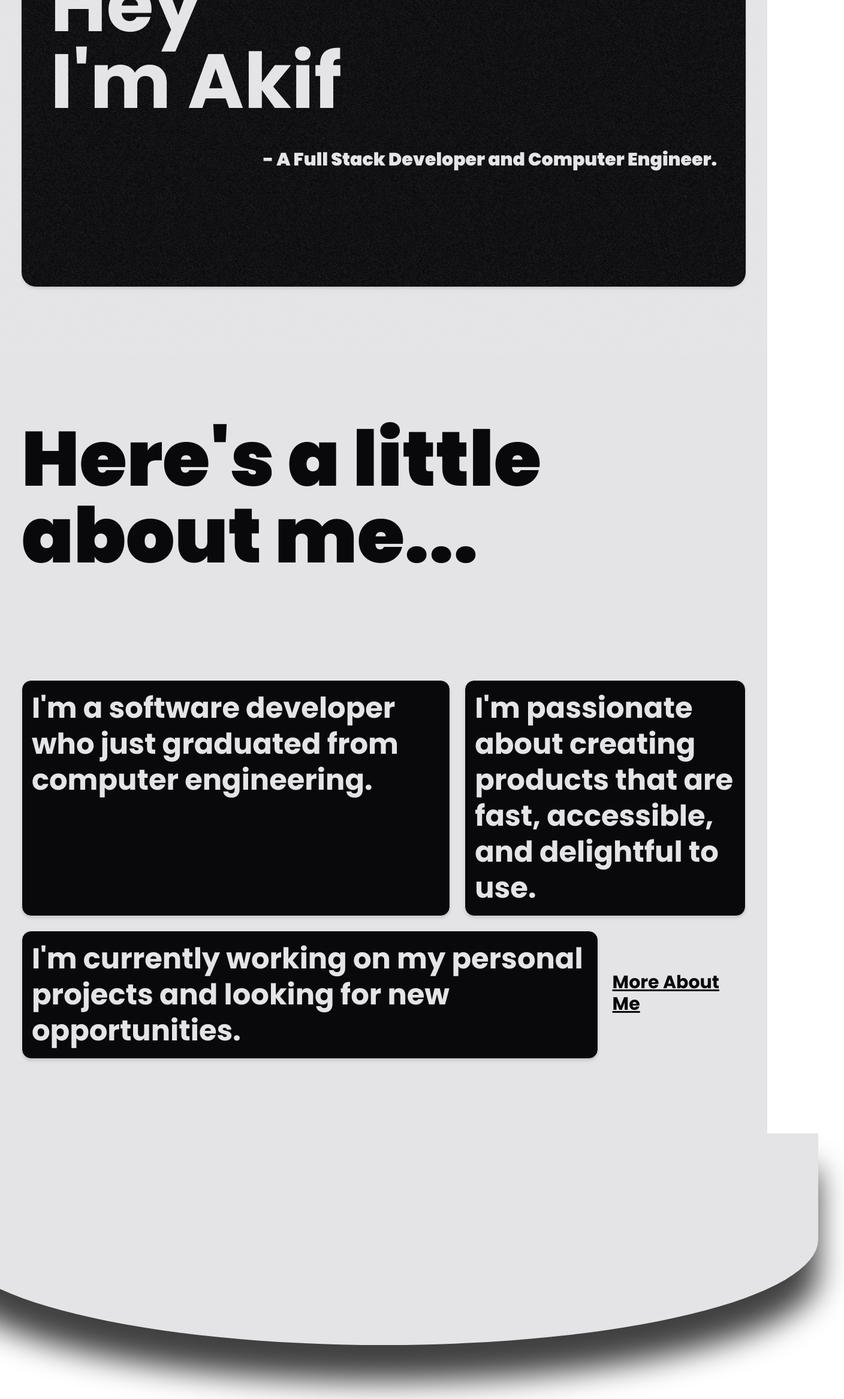
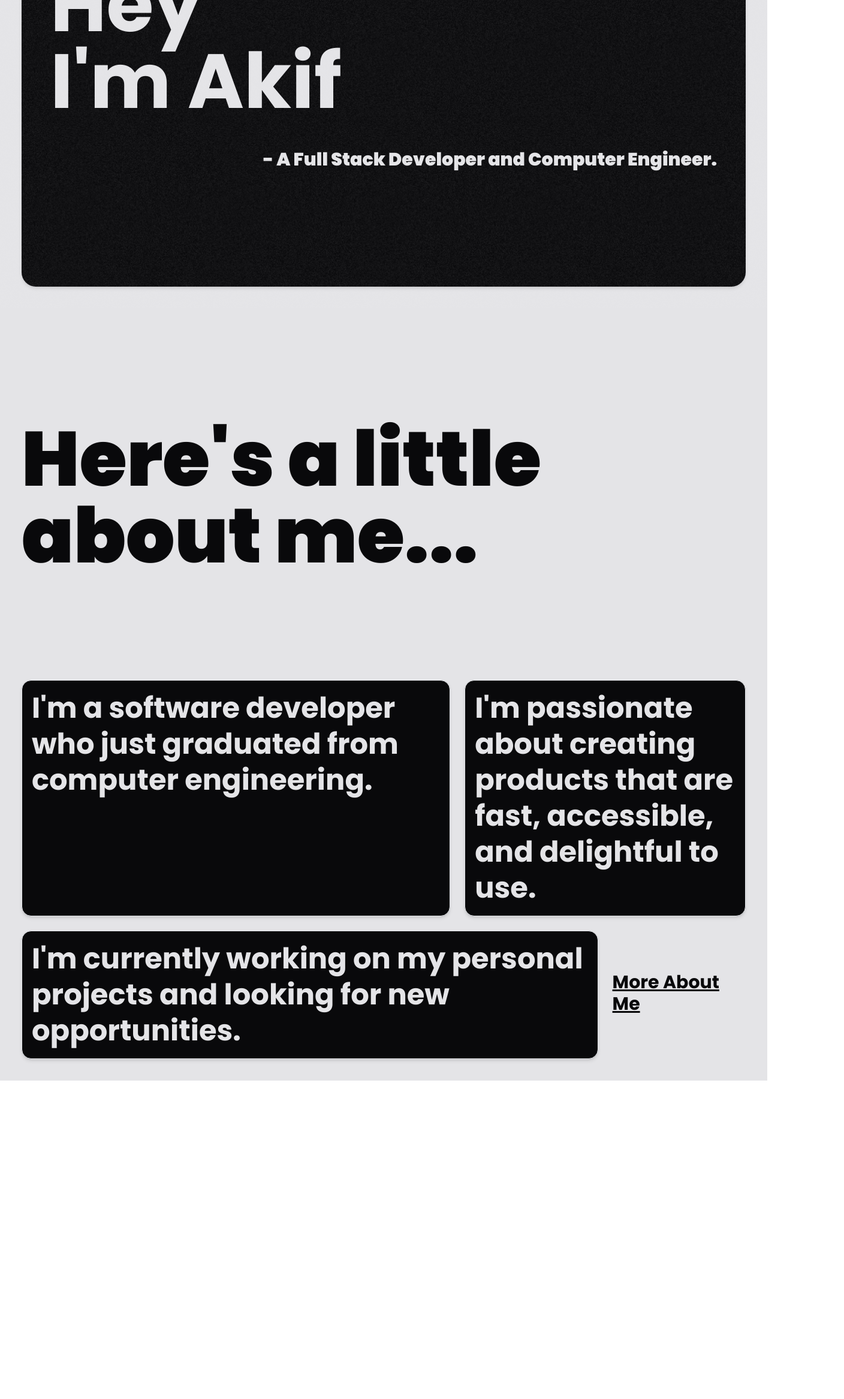
Before and after one commit to akifzdemir/akifozdemir.net, a Next.js app: page / in a window 1280 px wide. Shown: the part 286-2619 px from the top of the page at 60% size, 1408 px wide, since content can reach past the window. After the commit the page ends 2472 px from the top, so only its background shows below. Built offline with nearby package versions, Linux system fonts and the light colour scheme.

Commit message:
noise fix

```diff
--- a/src/components/home/about.tsx
+++ b/src/components/home/about.tsx
@@ -14,7 +14,7 @@ export default function About() {
     <div
       ref={container}
       className="bg-zinc-200 font-light
-      gap-6 flex flex-col mb-96  text-zinc-950  min-h-screen p-9"
+      gap-6 flex flex-col mb-96 text-zinc-950  min-h-screen p-9"
     >
       <h1
         className="col-span-5 h-[70vh] flex items-center
@@ -38,19 +38,13 @@ export default function About() {
         </div>
         <div className="col-span-1 self-center">
           <button
-            className=" text-zinc-950 underline
+            className="text-zinc-950 underline
             text-start text-3xl"
           >
             More About Me
           </button>
         </div>
       </div>
-      <motion.div style={{ height }} className="relative  mt-[100px]">
-        <div
-          className="h-[1550%] w-[120%]
-           -left-[10%] rounded-b-[50%] bg-zinc-200 -z-50 absolute shadow-custom"
-        ></div>
-      </motion.div>
     </div>
   );
 }
--- a/src/components/noise.tsx
+++ b/src/components/noise.tsx
@@ -1,7 +1,7 @@
 export default function Noise() {
   return (
     <div
-      className="absolute inset-0 w-full h-full scale-[1.2] transform opacity-10 [mask-image:radial-gradient(#fff,transparent,100%)]"
+      className="absolute inset-0 w-full h-full scale-[1.0] transform opacity-10 [mask-image:radial-gradient(#fff,transparent,100%)]"
       style={{
         backgroundImage: "url(/noise.webp)",
         backgroundSize: "20%",
```
